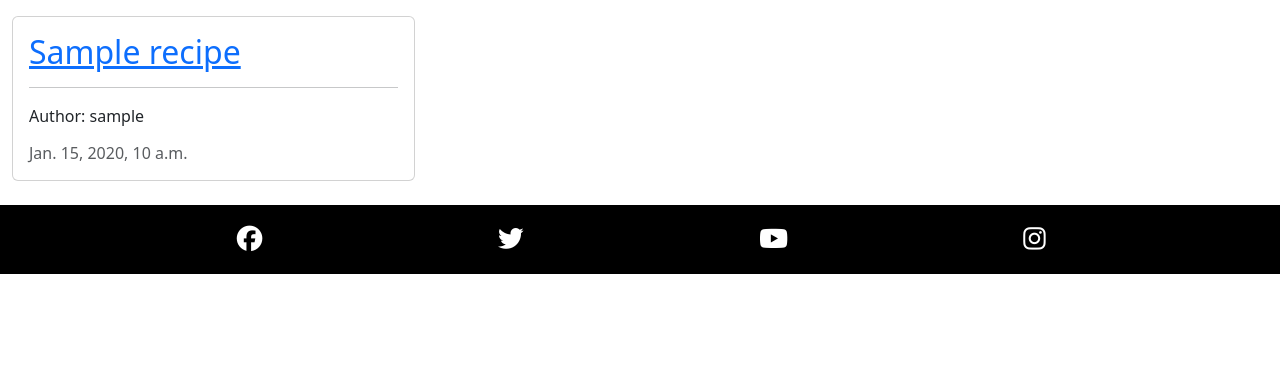
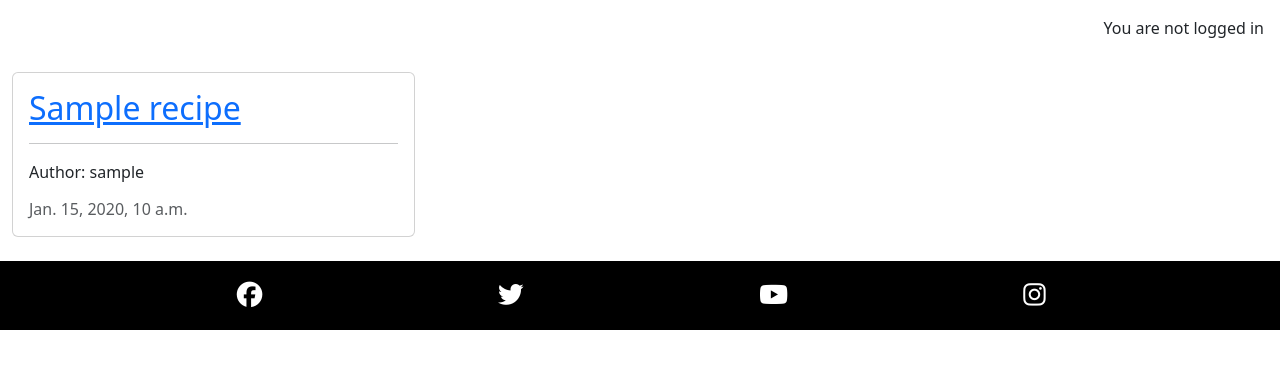
Before and after one commit to Jem212Mac/the-gabby-gourmand, a Django app: page /food_recipes in a window 1280 px wide. Shown: the part 57-426 px from the top of the page. Run offline with Django 4.2, Linux system fonts and the light colour scheme; tables that the repository leaves empty hold one stand-in row (values such as "Sample post"); some libraries are stand-ins or nearby versions.

Commit message:
feat: Add personalised message when logged in, and message to let user know if logged out

```diff
--- a/templates/base.html
+++ b/templates/base.html
@@ -73,7 +73,13 @@
             </ul>
     </header>
 
-    <main>
+    <main class="flex-shrink-0 main-bg">
+        {% if user.is_authenticated %}
+        <p class="text-end m-3">You are logged in as {{ user }}</p>
+        {% else %}
+        <p class="text-end m-3">You are not logged in</p>
+        {% endif %}
+
         {% block content %}
         <!-- Content -->
         {% endblock content %}
```
